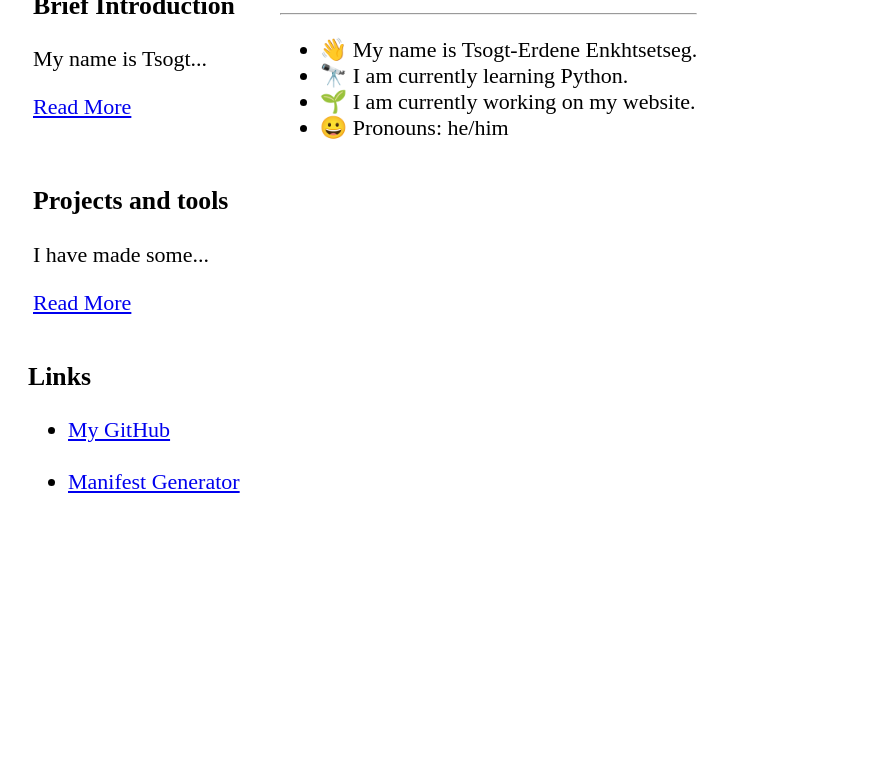
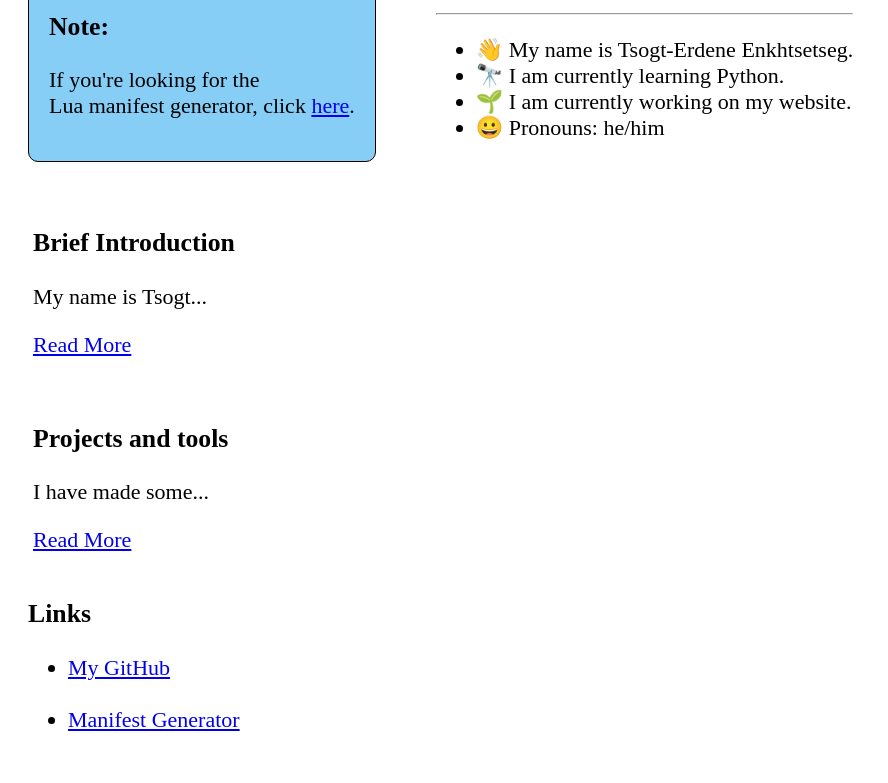
Before and after one commit to tsogt-erdene-enkh/tsogt-erdene-enkh.github.io, a plain HTML site: page index.html in a window 1280 px wide. Shown: the part 109-892 px from the top of the page, without its empty margins (0-888 px from the left). Before the commit the page ends 800 px from the top, so only its background shows below. Drawn offline with Linux system fonts and the light colour scheme.

Commit message:
New note section

```diff
--- a/index.html
+++ b/index.html
@@ -12,6 +12,10 @@
     <div class="container">
         <div class="sidebar">
             <span><u>Tony<em>GO</em></u> stuff</span>
+            <div class="note">
+                <h3>Note:</h3>
+                <p>If you're looking for the<br> Lua manifest generator, click <a href="pages/lua-manifest/">here</a>.</p>
+            </div>
             <div class="articlebtn">
                 <h3>Brief Introduction</h3>
                 <p>My name is Tsogt...</p>
--- a/style.css
+++ b/style.css
@@ -29,3 +29,11 @@ body {
 .loading {
     display: none;
 }
+
+.note {
+    border: 1px solid #000;
+    padding: 20px;
+    margin: 20px 20px 20px 0px;
+    border-radius: 10px;
+    background-color: #87cef7;
+}
```
